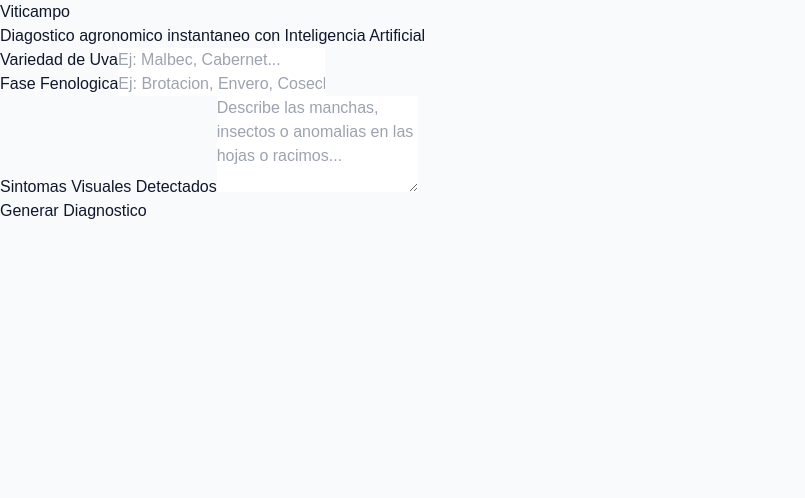
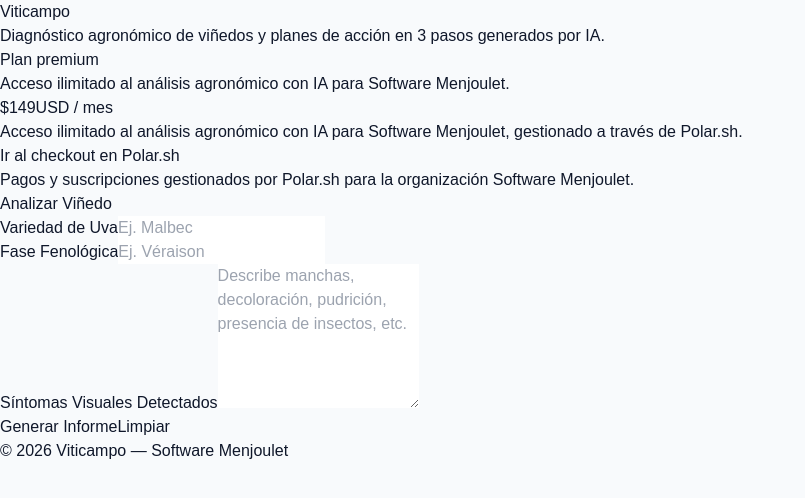
Before and after one commit to MenjouletSoftware/VitiCampo, a Next.js app: page / in a window 1280 px wide. Shown: the top 498 px of the page, without its empty margins (0-805 px from the left). Built offline with nearby package versions, Linux system fonts and the light colour scheme; no server answers.

Commit message:
Add files via upload

```diff
--- a/app/page.tsx
+++ b/app/page.tsx
@@ -1,4 +1,4 @@
-"use client";
+'use client';
 
 import React, { useState } from 'react';
 
@@ -16,20 +16,31 @@ export default function Page(): JSX.Element {
     e.preventDefault();
     setError('');
     setReporte('');
+
+    if (!variedadUva.trim() || !faseFenologica.trim() || !sintomasDetectados.trim()) {
+      setError('Por favor completa todos los campos.');
+      return;
+    }
+
     setLoading(true);
     try {
       const res = await fetch('/api/diagnostico', {
         method: 'POST',
         headers: { 'Content-Type': 'application/json' },
-        body: JSON.stringify({ variedadUva, faseFenologica, sintomasDetectados }),
+        body: JSON.stringify({
+          variedadUva: variedadUva.trim(),
+          faseFenologica: faseFenologica.trim(),
+          sintomasDetectados: sintomasDetectados.trim(),
+        }),
       });
+
       const data = (await res.json()) as ApiResponse;
       if (!res.ok) {
         setError(data?.error ?? 'Error en la solicitud');
       } else {
         setReporte(data.reporte ?? '');
       }
-    } catch (err) {
+    } catch {
       setError('Error de red');
     } finally {
       setLoading(false);
@@ -37,70 +48,123 @@ export default function Page(): JSX.Element {
   };
 
   return (
-    <main className="min-h-screen bg-gray-50 p-4 md:p-8 flex items-center justify-center">
-      <div className="mx-auto max-w-xl w-full bg-white p-6 rounded-xl shadow-md border border-gray-100">
-        <h1 className="text-2xl font-bold mb-2 text-green-800 flex items-center gap-2">Viticampo</h1>
-        <p className="text-sm text-gray-500 mb-6">Diagostico agronomico instantaneo con Inteligencia Artificial</p>
+    <main className="min-h-screen bg-gradient-to-b from-[#f5f7f5] via-[#eef6ef] to-[#f3f7fb] flex items-center justify-center py-12 px-6">
+      <div className="w-full max-w-4xl mx-auto space-y-8">
+        <header className="text-center">
+          <div className="inline-block px-4 py-2 rounded-md bg-white/40 backdrop-blur-sm">
+            <h1 className="text-3xl sm:text-4xl font-serif font-semibold text-[#1f3d2e]">Viticampo</h1>
+            <p className="mt-2 text-sm text-gray-700 max-w-2xl mx-auto">
+              Diagnóstico agronómico de viñedos y planes de acción en 3 pasos generados por IA.
+            </p>
+          </div>
+        </header>
 
+        <section className="grid grid-cols-1 lg:grid-cols-3 gap-6 items-start">
+          <aside className="lg:col-span-1 bg-white shadow-lg rounded-xl p-6 border border-gray-100">
+            <h2 className="text-lg font-medium text-gray-800">Plan premium</h2>
+            <p className="mt-2 text-sm text-gray-600">
+              Acceso ilimitado al análisis agronómico con IA para Software Menjoulet.
+            </p>
+
+            <div className="mt-4">
+              <div className="flex items-baseline gap-2">
+                <span className="text-3xl font-bold text-[#1f3d2e]">$149</span>
+                <span className="text-sm text-gray-500">USD / mes</span>
+              </div>
+              <p className="mt-3 text-sm text-gray-600">
+                Acceso ilimitado al análisis agronómico con IA para Software Menjoulet, gestionado a través de Polar.sh.
+              </p>
+            </div>
+
+            <a
+              href="https://polar.sh/SoftwareMenjoulet"
+              target="_blank"
+              rel="noopener noreferrer"
+              className="mt-6 inline-block w-full text-center bg-[#2a6b4f] hover:bg-[#235a40] text-white px-4 py-2 rounded-md text-sm"
+              aria-label="Ir al checkout externo en Polar.sh"
+            >
+              Ir al checkout en Polar.sh
+            </a>
+
+            <p className="mt-4 text-xs text-gray-500">
+              Pagos y suscripciones gestionados por Polar.sh para la organización Software Menjoulet.
+            </p>
+          </aside>
+
+          <div className="lg:col-span-2 bg-white shadow-lg rounded-xl p-6 border border-gray-100">
             <form onSubmit={handleSubmit} className="space-y-4">
+              <h3 className="text-xl font-medium text-gray-800">Analizar Viñedo</h3>
+
               <div>
-            <label className="block text-sm font-semibold text-gray-700 mb-1">Variedad de Uva</label>
+                <label className="block text-sm font-medium text-gray-700 mb-1">Variedad de Uva</label>
                 <input
-              name="variedadUva"
-              required
-              placeholder="Ej: Malbec, Cabernet..."
                   value={variedadUva}
                   onChange={(e) => setVariedadUva(e.target.value)}
-              className="w-full rounded-md border border-gray-300 px-3 py-2 text-sm focus:outline-none focus:ring-2 focus:ring-green-500"
+                  placeholder="Ej. Malbec"
+                  className="w-full rounded-md border border-gray-200 px-3 py-2 text-sm focus:outline-none focus:ring-2 focus:ring-[#2a6b4f]"
                 />
               </div>
 
               <div>
-            <label className="block text-sm font-semibold text-gray-700 mb-1">Fase Fenologica</label>
+                <label className="block text-sm font-medium text-gray-700 mb-1">Fase Fenológica</label>
                 <input
-              name="faseFenologica"
-              required
-              placeholder="Ej: Brotacion, Envero, Cosecha..."
                   value={faseFenologica}
                   onChange={(e) => setFaseFenologica(e.target.value)}
-              className="w-full rounded-md border border-gray-300 px-3 py-2 text-sm focus:outline-none focus:ring-2 focus:ring-green-500"
+                  placeholder="Ej. Véraison"
+                  className="w-full rounded-md border border-gray-200 px-3 py-2 text-sm focus:outline-none focus:ring-2 focus:ring-[#2a6b4f]"
                 />
               </div>
 
               <div>
-            <label className="block text-sm font-semibold text-gray-700 mb-1">Sintomas Visuales Detectados</label>
+                <label className="block text-sm font-medium text-gray-700 mb-1">Síntomas Visuales Detectados</label>
                 <textarea
-              name="sintomasDetectados"
-              required
-              rows={4}
-              placeholder="Describe las manchas, insectos o anomalias en las hojas o racimos..."
                   value={sintomasDetectados}
                   onChange={(e) => setSintomasDetectados(e.target.value)}
-              className="w-full rounded-md border border-gray-300 px-3 py-2 text-sm focus:outline-none focus:ring-2 focus:ring-green-500"
+                  placeholder="Describe manchas, decoloración, pudrición, presencia de insectos, etc."
+                  rows={6}
+                  className="w-full rounded-md border border-gray-200 px-3 py-2 text-sm focus:outline-none focus:ring-2 focus:ring-[#2a6b4f] resize-y"
                 />
               </div>
 
+              {error ? <p className="text-sm text-red-600">{error}</p> : null}
+
+              <div className="flex items-center gap-3">
                 <button
                   type="submit"
+                  className="inline-flex items-center gap-2 bg-[#1f3d2e] hover:bg-[#173024] text-white px-4 py-2 rounded-md text-sm disabled:opacity-60"
                   disabled={loading}
-            className="w-full bg-green-700 hover:bg-green-800 text-white font-medium py-2 rounded-md text-sm transition-colors disabled:bg-gray-400"
                 >
-            {loading ? "Analizando Vinedo..." : "Generar Diagnostico"}
+                  {loading ? '🤖 Analizando Viñedo...' : 'Generar Informe'}
                 </button>
+
+                <button
+                  type="button"
+                  onClick={() => {
+                    setVariedadUva('');
+                    setFaseFenologica('');
+                    setSintomasDetectados('');
+                    setError('');
+                    setReporte('');
+                  }}
+                  className="text-sm text-gray-600 hover:text-gray-800"
+                >
+                  Limpiar
+                </button>
+              </div>
             </form>
 
-        {error && (
-          <div className="mt-4 p-3 bg-red-50 text-red-700 text-sm rounded-md border border-red-200">
-            Error: {error}
+            {reporte ? (
+              <div className="mt-6 bg-gray-50 border border-gray-100 rounded-md p-4">
+                <h4 className="text-sm font-medium text-gray-700 mb-2">Informe</h4>
+                <pre className="whitespace-pre-line text-sm text-gray-800">{reporte}</pre>
               </div>
-        )}
+            ) : null}
+          </div>
+        </section>
 
-        {reporte && (
-          <div className="mt-6 p-4 bg-green-50 text-gray-800 text-sm rounded-md border border-green-200 whitespace-pre-line">
-            <h3 className="font-bold text-green-900 mb-2 text-base">Reporte Tecnico de Campo:</h3>
-            {reporte}
-          </div>
-        )}
+        <footer className="text-center text-xs text-gray-500">
+          <span>© {new Date().getFullYear()} Viticampo — Software Menjoulet</span>
+        </footer>
       </div>
     </main>
   );
```
Lines whose indentation alone changed are shown as unchanged.
